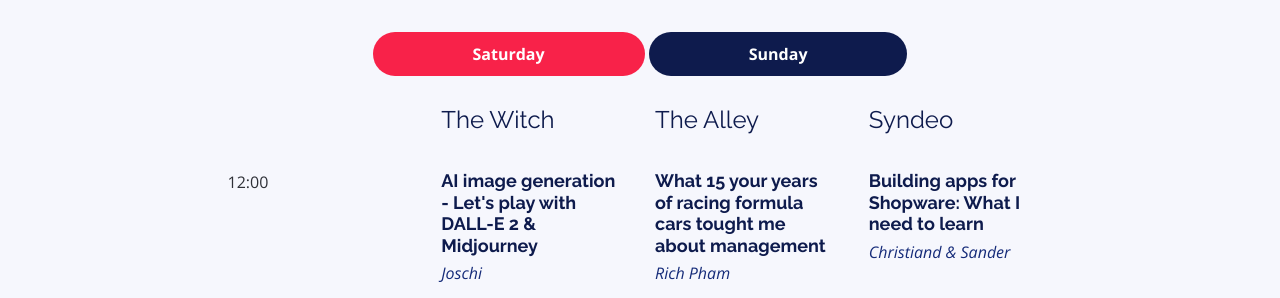
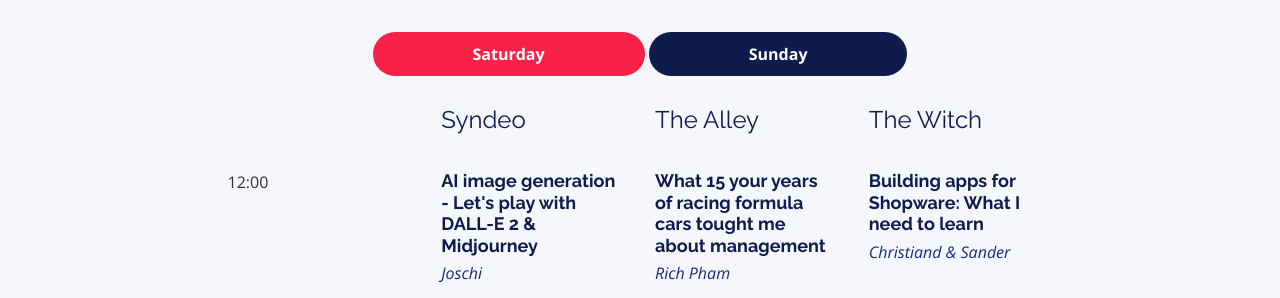
Before and after one commit to weuc/weuc.eu, a Jekyll site: the page built from index.html, in a window 1280 px wide and 900 px high, scrolled down 906 px. Shown: the part 155-453 px from the top of the window. Built offline with Jekyll 4.4.1, drawn with Linux system fonts in a browser that asks for light colours; some of the changed lines change nothing that is shown.

Commit message:
fix room names

```diff
--- a/_includes/sections/schedule.html
+++ b/_includes/sections/schedule.html
@@ -29,7 +29,7 @@
 
                 <div class="row schedule-header">
                     <div class="offset-md-3 col-md-3">
-                        <h4>The Witch</h4>
+                        <h4>Syndeo</h4>
                         <!--                <p>Fugit voluptas iusto maiores temporibus autem numquam magnam.</p>-->
                     </div>
                     <div class="col-md-3">
@@ -37,7 +37,7 @@
                         <!--                <p>Fugit voluptas iusto maiores temporibus autem numquam magnam.</p>-->
                     </div>
                     <div class="col-md-3">
-                        <h4>Syndeo</h4>
+                        <h4>The Witch</h4>
                         <!--                <p>Fugit voluptas iusto maiores temporibus autem numquam magnam.</p>-->
                     </div>
                 </div>
```
